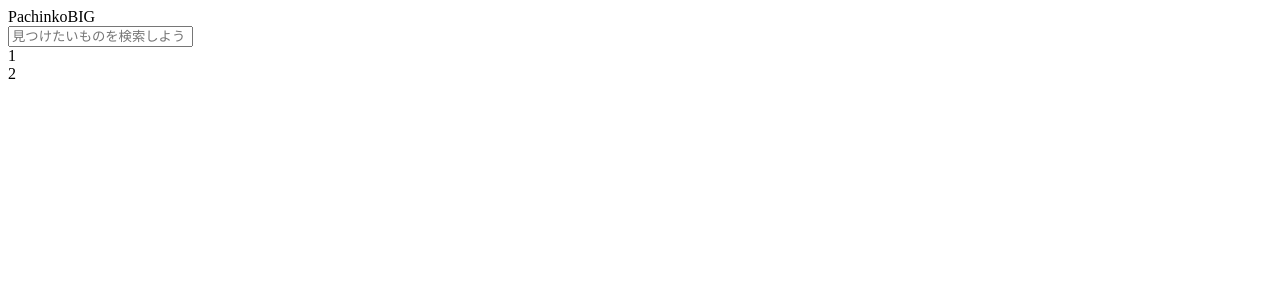
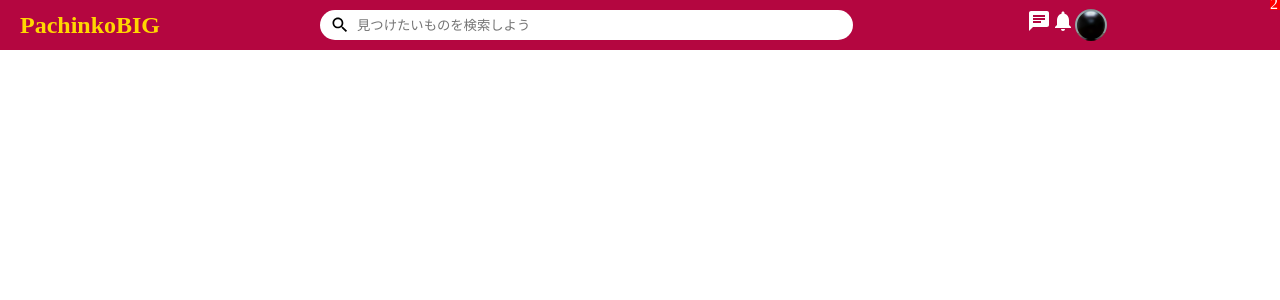
Before and after one commit to hoppy714/Sangria, a React (Create React App) app in the folder front_sangria/: page / in a window 1280 px wide. Shown: the top 300 px of the page. Built offline with nearby package versions, Linux system fonts and the light colour scheme.

Commit message:
Topbar complete

```diff
--- a/front_sangria/public/index.html
+++ b/front_sangria/public/index.html
@@ -11,6 +11,7 @@
     />
     <link rel="apple-touch-icon" href="%PUBLIC_URL%/logo192.png" />
     <link rel="manifest" href="%PUBLIC_URL%/manifest.json" />
+    <link rel="stylesheet" href="style.css">
     <title>React App</title>
   </head>
   <body>
--- /dev/null
+++ b/front_sangria/public/style.css
@@ -0,0 +1,3 @@
+*{
+    margin: 0;
+}
--- a/front_sangria/src/compornents/Topbar/Topbar.css
+++ b/front_sangria/src/compornents/Topbar/Topbar.css
@@ -0,0 +1,77 @@
+.topberContainer {
+  background-color: #b40640;
+  height: 50px;
+  width: 100%;
+  display: flex;
+  align-items: center;
+  position: sticky;
+  top: 0;
+  z-index: 100;
+}
+
+/* topbar関連 */
+/* left */
+.topbarLeft {
+  flex: 3;
+}
+.logo {
+  font-size: 24px;
+  margin-left: 20px;
+  color: gold;
+  font-weight: bold;
+}
+/* center */
+.topbarCenter {
+  flex: 5;
+}
+.searchbar {
+  width: 100%;
+  height: 30px;
+  background-color: white;
+  border-radius: 25px;
+  display: flex;
+  align-items: center;
+}
+.searchIcon {
+  font-size: 20px !important;
+  margin-right: 5px;
+  margin-left: 10px;
+}
+.searchInput {
+  border: none;
+  width: 80%;
+}
+.searchInput:focus {
+  outline: none;
+}
+/* right */
+.topbarRight {
+  flex: 4;
+  display: flex;
+  align-items: center;
+  justify-content: space-around;
+  color: white;
+}
+.topbarIconItems{
+  display: flex;
+}
+.opbarIconItem{
+  margin-right: 15px;
+  cursor: pointer;
+  position: relative;
+}
+.topbarImg{
+  width: 32px;
+  height: 32px;
+  border-radius: 50%;
+  object-fit: cover;
+}
+.topbarIconBadge{
+  position: absolute;
+  top: -5px;
+  right: -5px;
+  background-color: red;
+  width: 15px;
+  height: 15px;
+
+}
--- a/front_sangria/src/compornents/Topbar/Topbar.jsx
+++ b/front_sangria/src/compornents/Topbar/Topbar.jsx
@@ -1,19 +1,31 @@
+import { Chat, Notifications, Search } from '@mui/icons-material'
 import React from 'react'
+import "./Topbar.css"
 
 export default function Topbar() {
   return (
-    <div className='topberCompornent'>
+    <div className='topberContainer'>
       <div className='topbarLeft'>
         <span className='logo'>PachinkoBIG</span>
       </div>
       <div className="topbarCenter">
         <div className="searchbar">
+          <Search className='searchIcon'/>
           <input type="text" className="searchInput" placeholder='見つけたいものを検索しよう' />
         </div>
       </div>
       <div className="topbarRight">
-        <div className="topbarIconItem">1</div>
-        <div className="topbarIconItem">2</div>
+        <div className="topbarIconItems">
+          <div className="topbarIconItem">
+            <Chat />
+            <span className="topbarIconBadge">1</span>
+          </div>
+          <div className="topbarIconItem">
+            <Notifications />
+            <span className="topbarIconBadge">2</span>
+          </div>
+          <img src="/assets/profile.png" alt="" className="topbarImg" />
+        </div>
       </div>
     </div>
   )
```
Also changed, not shown: front_sangria/public/assets/profile.png (added).
